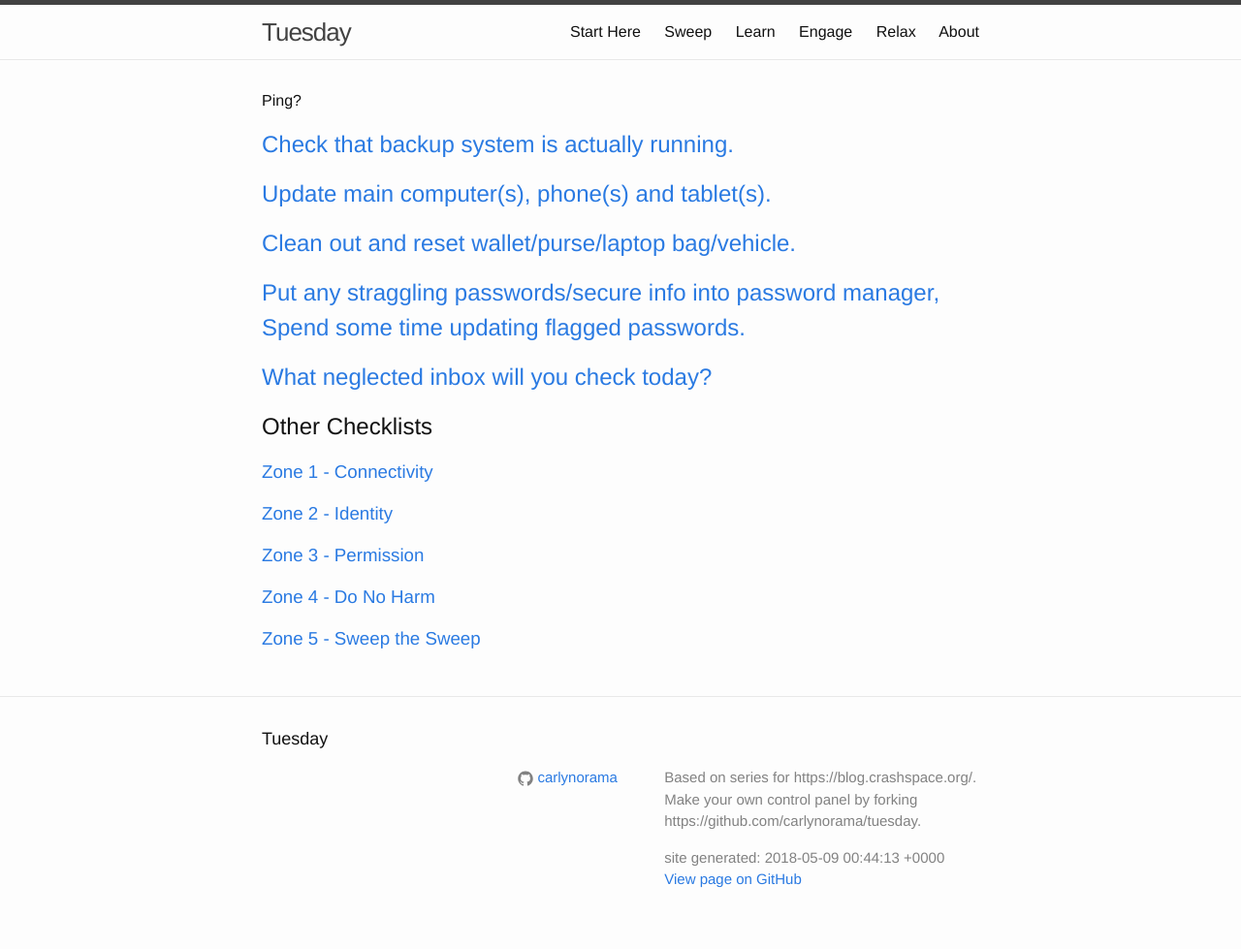
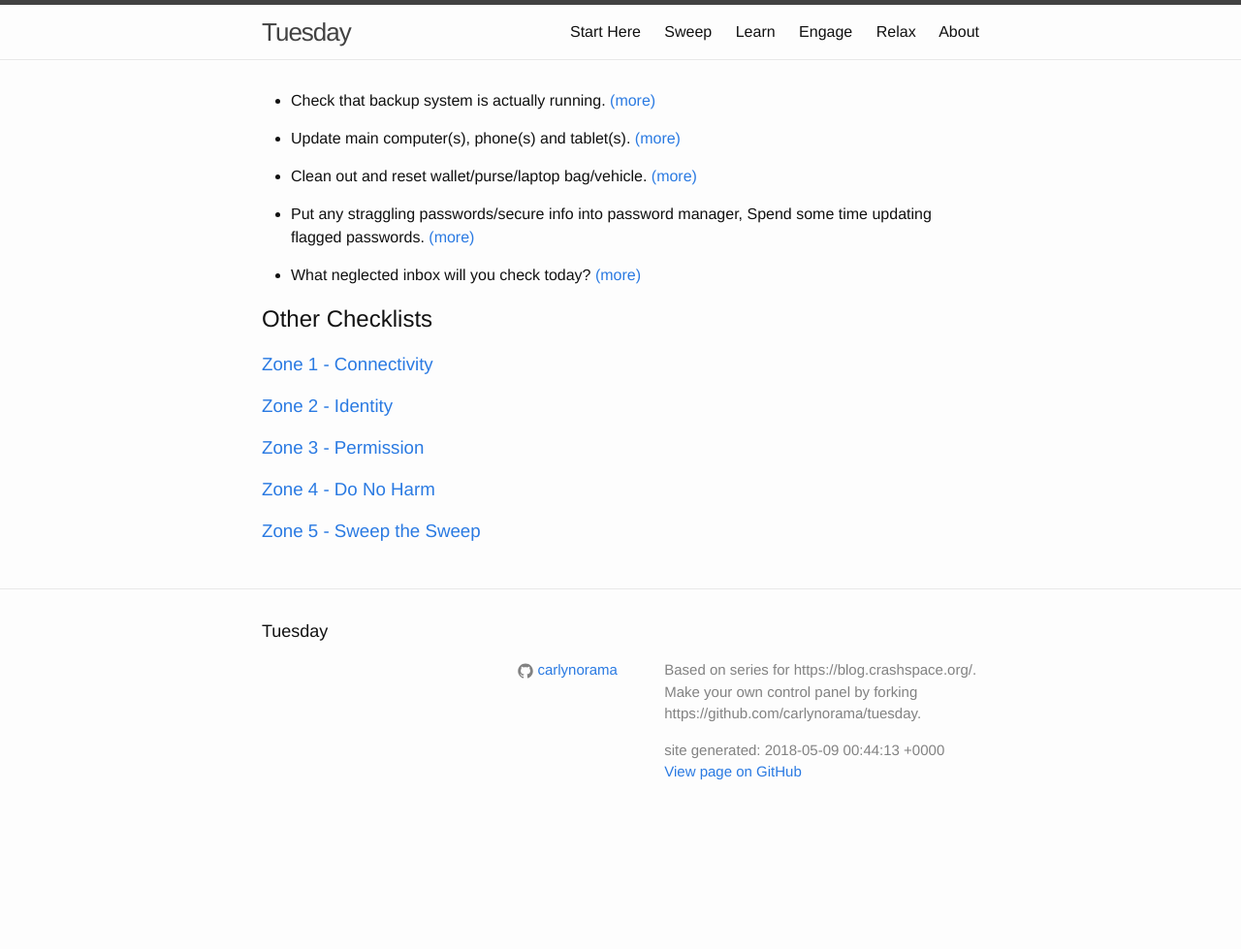
Before and after one commit to CRASHSpace/tuesday, a Jekyll site: the page built from _sweep/index.md, in a window 1280 px wide. Shown: the whole page at 97% size. Built offline with Jekyll 4.4.1, drawn with Linux system fonts in a browser that asks for light colours; after the commit the page ends 900 px from its top, so only the background shows below that.

Commit message:
switch to markdown, really

```diff
--- a/_includes/weekly_basics.md
+++ b/_includes/weekly_basics.md
@@ -1,5 +1,4 @@
-
 {% assign itemstoshow = (site.sweep | where: "zone" , "basics" | sort: 'list_order') %}
 {% for item in itemstoshow %}
-<h2><a href="{{ item.url | relative_url }}">{{ item..weekly_todo_text }}</a></h2>
+* {{ item.weekly_todo_text }} [(more)]({{ item.url | relative_url }})
 {% endfor %}
--- a/_sweep/index.md
+++ b/_sweep/index.md
@@ -3,8 +3,6 @@ layout: default
 title: Sweep
 showonindexas: none
 ---
-
-Ping?
 
 {% include weekly_basics.md %}
 
```
